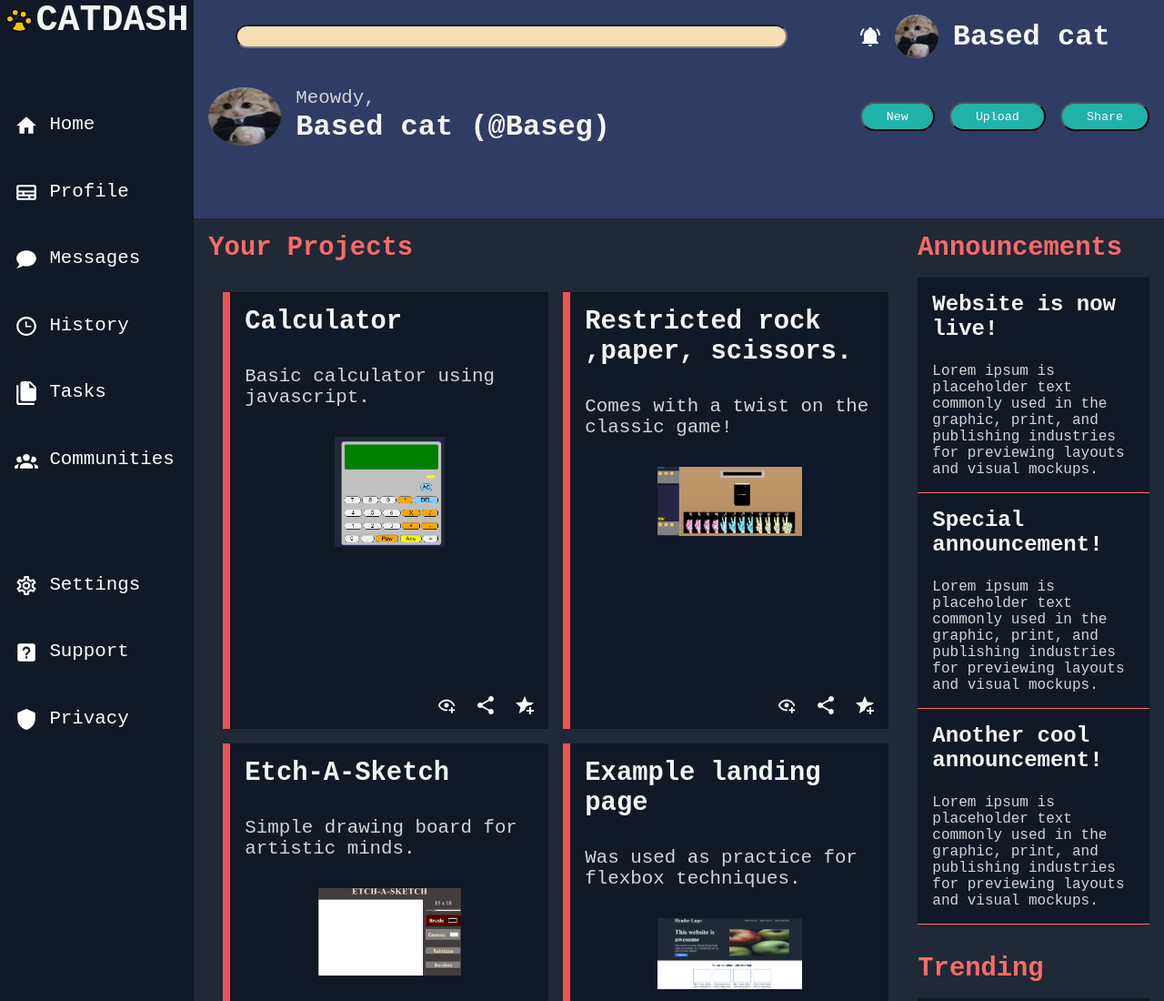
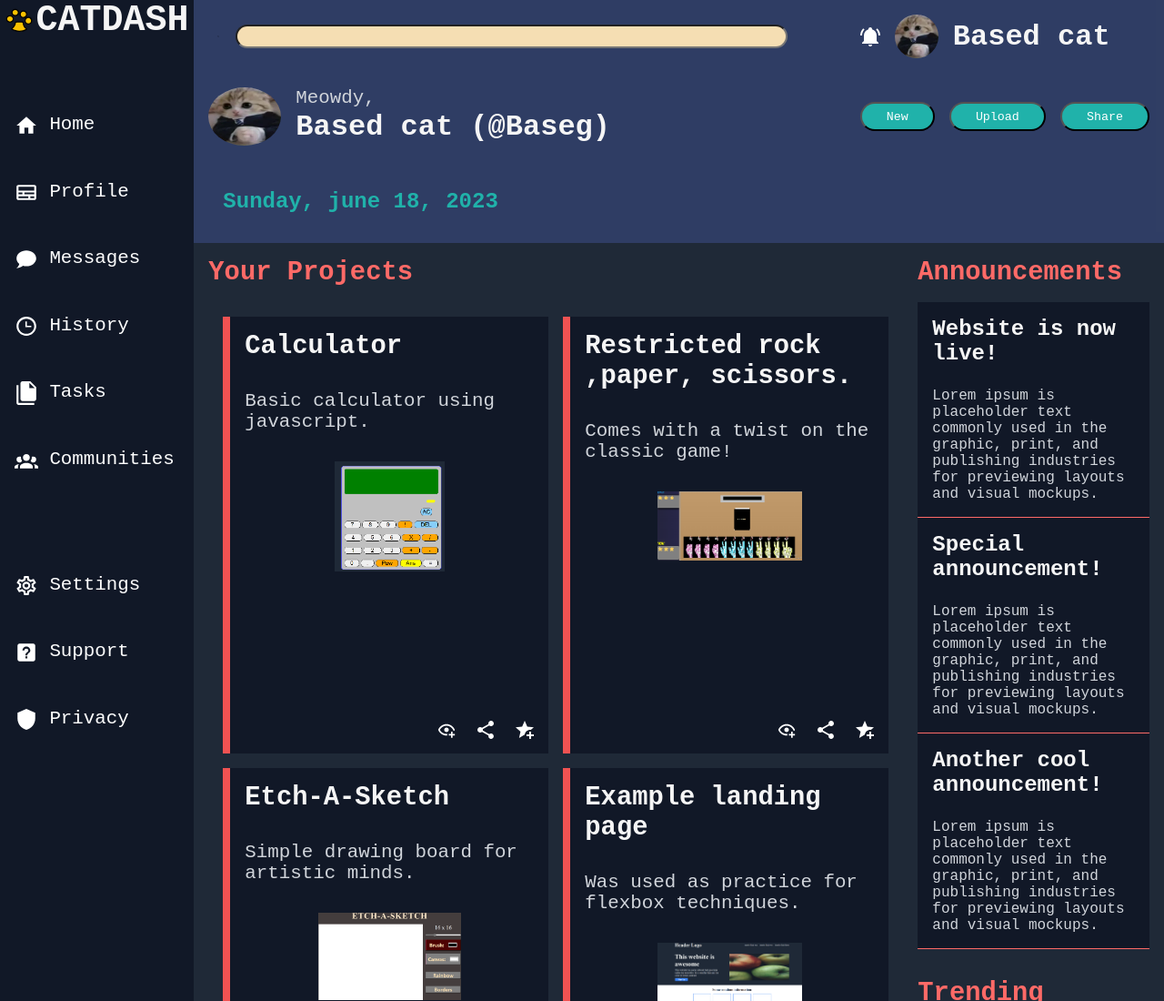
Before and after one commit to emShalaby/Dashboard, a plain HTML site: page index.html in a window 1280 px wide. Shown: the top 1100 px of the page at 91% size. Drawn offline with Linux system fonts and the light colour scheme.

Commit message:
add date

```diff
--- a/index.html
+++ b/index.html
@@ -89,7 +89,8 @@
                 <button>Upload</button>
                 <button>Share</button>
             </div>
-            <div class="calender"></div>
+            <div class="calender">
+                <h4>Sunday, june 18, 2023</h4></div>
 
             </div>
 
--- a/stylesheet.css
+++ b/stylesheet.css
@@ -98,6 +98,9 @@ button:hover{
     display: flex;
     align-items: center;
     gap: .5em;
+}
+.calender>h4{
+    color: lightseagreen;
 }
 
 .main{
```
